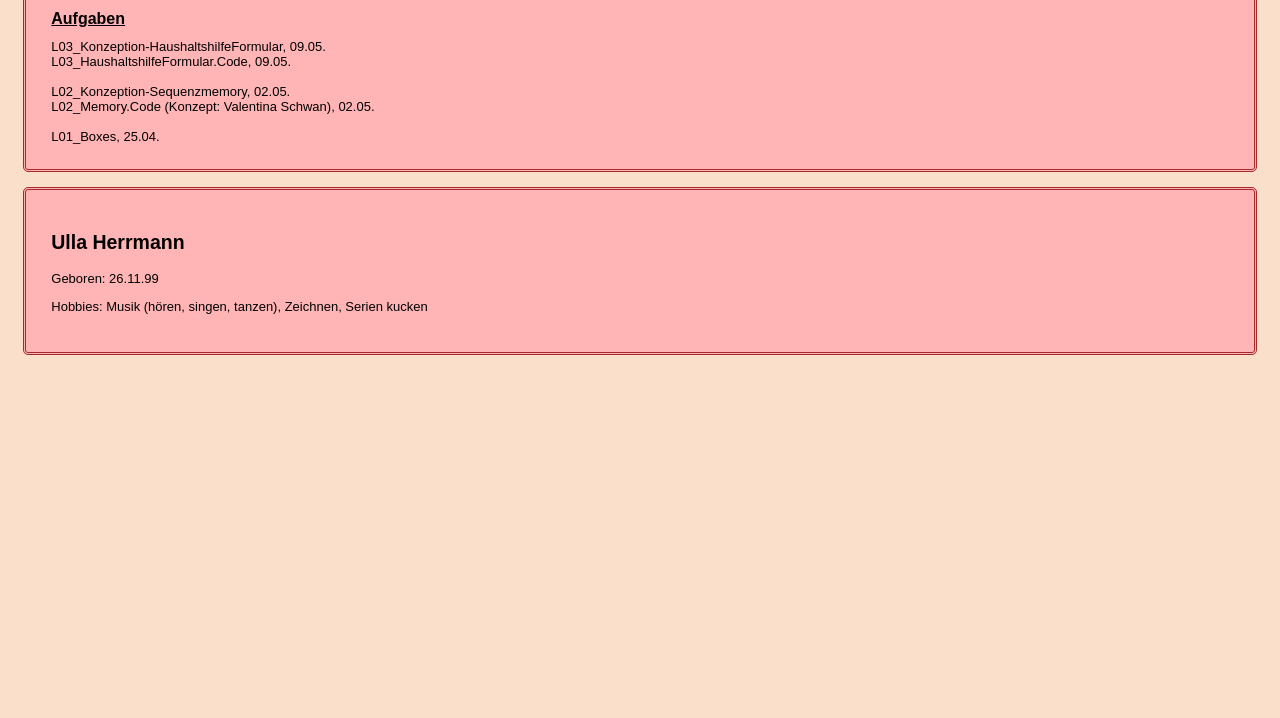
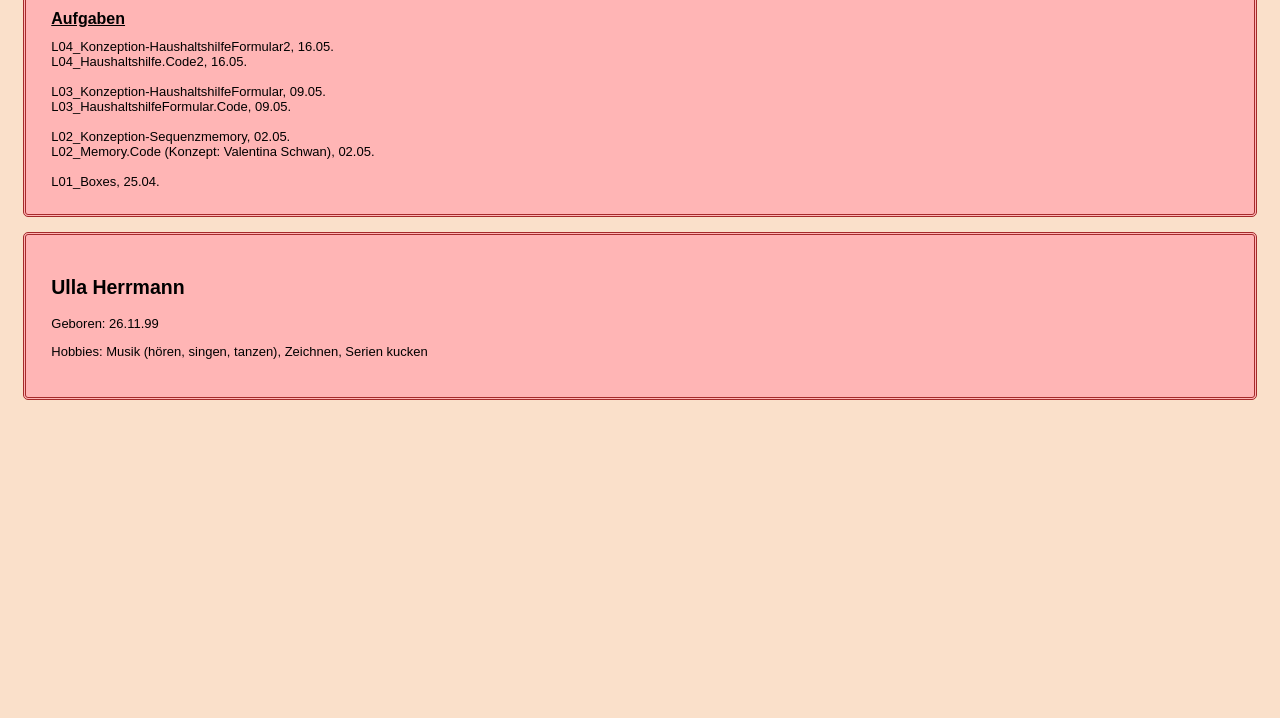
Before and after one commit to Lum7n/EIA2, a plain HTML site: page Steckbrief/steckbrief.htm in a window 1280 px wide. Shown: the part 82-800 px from the top of the page. Drawn offline with Linux system fonts and the light colour scheme.

Commit message:
Add files via upload

```diff
--- a/Steckbrief/steckbrief.htm
+++ b/Steckbrief/steckbrief.htm
@@ -63,6 +63,11 @@
 			<br/>
 			<h1>Aufgaben</h1>
 			<!-- Format: Aufgabenbezeichnung, Datum -->
+			<a target="_blank" href="https://lum7n.github.io/EIA2/L04_DataStructure/L04_KonzeptionHaushaltshilfeFormular2.pdf">L04_Konzeption-HaushaltshilfeFormular2, 16.05.</a>
+			<br/>
+			<a target="_blank" href="https://lum7n.github.io/EIA2/L04_DataStructure/Index.html">L04_Haushaltshilfe.Code2, 16.05.</a>
+			<br/>
+			<br/>
 			<a target="_blank" href="https://lum7n.github.io/EIA2/L03_FormElements/L03_KonzeptionHaushaltshilfeFormular.pdf">L03_Konzeption-HaushaltshilfeFormular, 09.05.</a>
 			<br/>
 			<a target="_blank" href="https://lum7n.github.io/EIA2/L03_FormElements/Index.html">L03_HaushaltshilfeFormular.Code, 09.05.</a>
```
